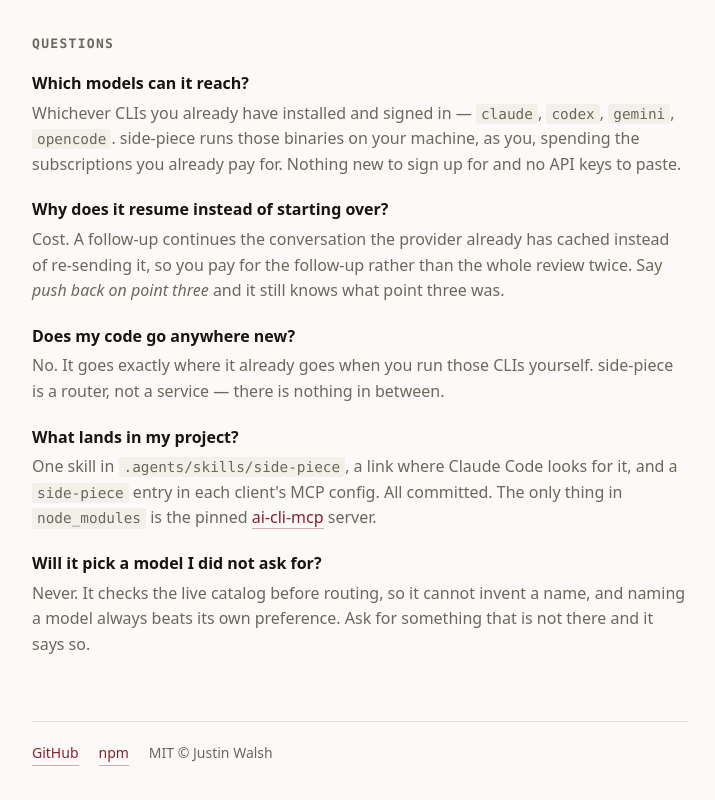
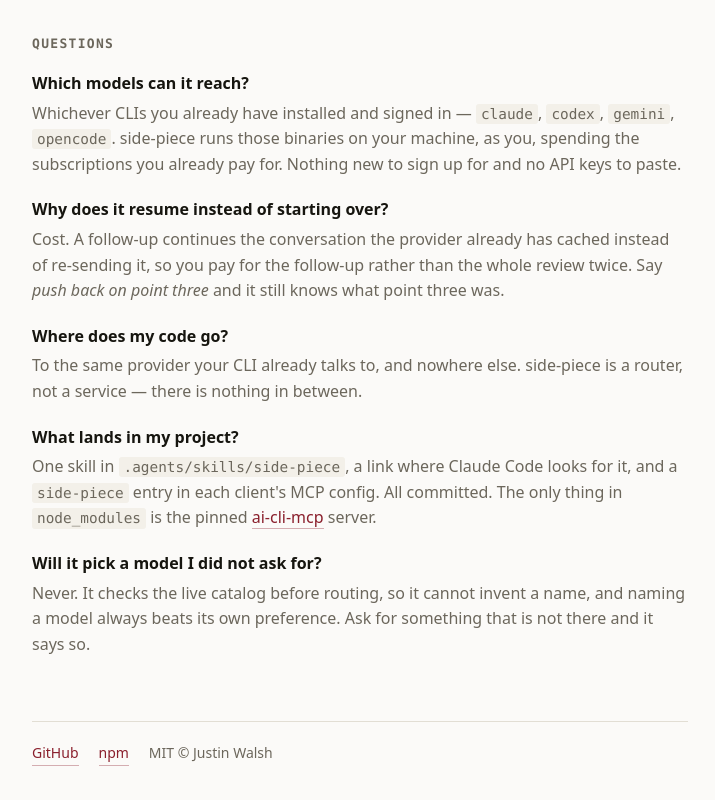
Before and after one commit to thejustinwalsh/side-piece, a website: page docs/index.html in a window 1280 px wide. Shown: the part 1049-1849 px from the top of the page, without its empty margins (280-995 px from the left). Drawn offline with Linux system fonts and the light colour scheme.

Commit message:
docs: ask where the code goes, and answer it
The old phrasing invited a defensive 'no' rather than naming the destination.

```diff
--- a/docs/index.html
+++ b/docs/index.html
@@ -132,8 +132,8 @@ ask mimo to try the migration in a worktree</code></pre>
     <dt>Why does it resume instead of starting over?</dt>
     <dd>Cost. A follow-up continues the conversation the provider already has cached instead of re-sending it, so you pay for the follow-up rather than the whole review twice. Say <em>push back on point three</em> and it still knows what point three was.</dd>
 
-    <dt>Does my code go anywhere new?</dt>
-    <dd>No. It goes exactly where it already goes when you run those CLIs yourself. side-piece is a router, not a service — there is nothing in between.</dd>
+    <dt>Where does my code go?</dt>
+    <dd>To the same provider your CLI already talks to, and nowhere else. side-piece is a router, not a service — there is nothing in between.</dd>
 
     <dt>What lands in my project?</dt>
     <dd>One skill in <code>.agents/skills/side-piece</code>, a link where Claude Code looks for it, and a <code>side-piece</code> entry in each client's MCP config. All committed. The only thing in <code>node_modules</code> is the pinned <a href="https://github.com/mkXultra/ai-cli-mcp">ai-cli-mcp</a> server.</dd>
```
